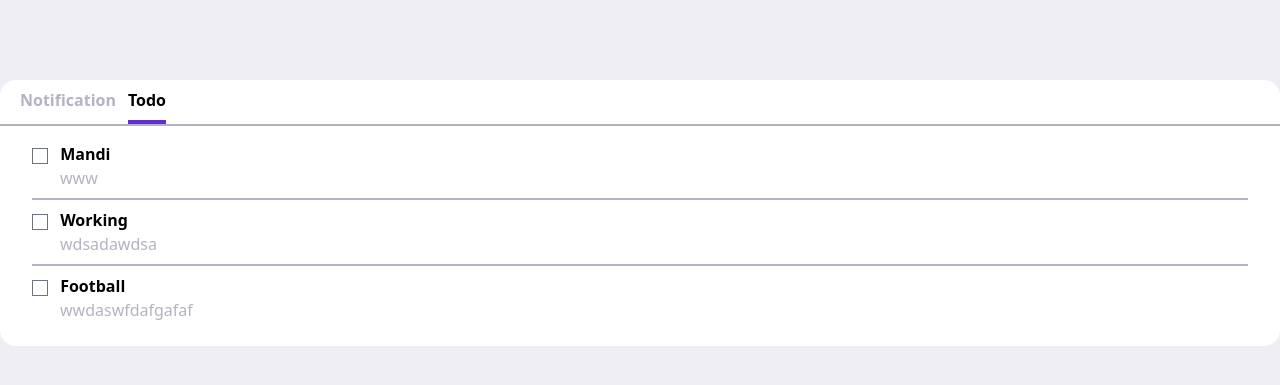
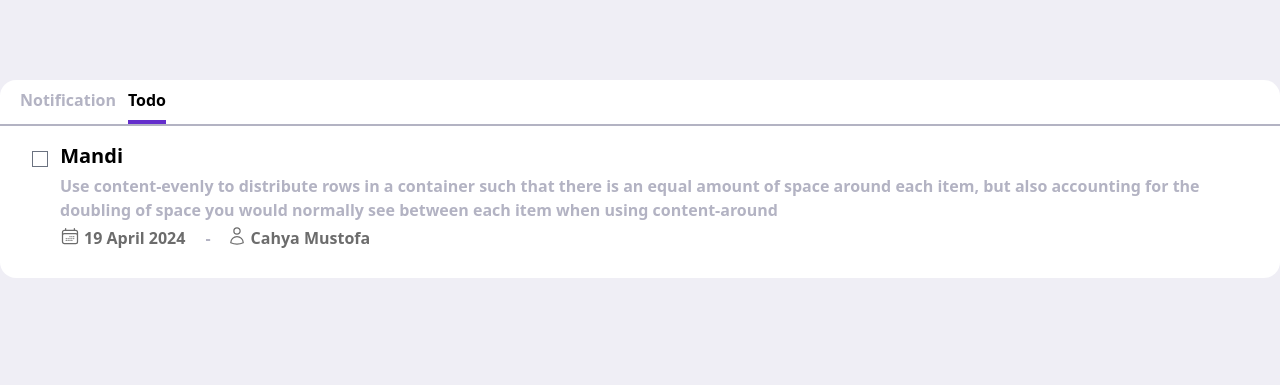
Before and after one commit to MuTofu/Simple-Todo-Django-Tailwind, a Django app: page /todo/ in a window 1280 px wide. Shown: the top 385 px of the page. Run offline with Django 5.2, Linux system fonts and the light colour scheme; some libraries are stand-ins or nearby versions.

Commit message:
Finish list

```diff
--- a/todo/static/css/dist/styles.css
+++ b/todo/static/css/dist/styles.css
@@ -791,6 +791,11 @@ select {
   margin: 5rem;
 }
 
+.mx-1 {
+  margin-left: 0.25rem;
+  margin-right: 0.25rem;
+}
+
 .mx-2 {
   margin-left: 0.5rem;
   margin-right: 0.5rem;
@@ -806,8 +811,29 @@ select {
   margin-right: auto;
 }
 
-.ml-5 {
-  margin-left: 1.25rem;
+.my-3 {
+  margin-top: 0.75rem;
+  margin-bottom: 0.75rem;
+}
+
+.my-4 {
+  margin-top: 1rem;
+  margin-bottom: 1rem;
+}
+
+.mx-4 {
+  margin-left: 1rem;
+  margin-right: 1rem;
+}
+
+.my-2 {
+  margin-top: 0.5rem;
+  margin-bottom: 0.5rem;
+}
+
+.my-1 {
+  margin-top: 0.25rem;
+  margin-bottom: 0.25rem;
 }
 
 .ml-2 {
@@ -818,8 +844,17 @@ select {
   margin-left: 1.75rem;
 }
 
+.ml-3 {
+  margin-left: 0.75rem;
+}
+
 .flex {
   display: flex;
+}
+
+.size-5 {
+  width: 1.25rem;
+  height: 1.25rem;
 }
 
 .w-full {
@@ -838,6 +873,18 @@ select {
           appearance: none;
 }
 
+.content-around {
+  align-content: space-around;
+}
+
+.content-evenly {
+  align-content: space-evenly;
+}
+
+.gap-2 {
+  gap: 0.5rem;
+}
+
 .space-x-1 > :not([hidden]) ~ :not([hidden]) {
   --tw-space-x-reverse: 0;
   margin-right: calc(0.25rem * var(--tw-space-x-reverse));
@@ -848,6 +895,16 @@ select {
   --tw-divide-y-reverse: 0;
   border-top-width: calc(2px * calc(1 - var(--tw-divide-y-reverse)));
   border-bottom-width: calc(2px * var(--tw-divide-y-reverse));
+}
+
+.divide-x > :not([hidden]) ~ :not([hidden]) {
+  --tw-divide-x-reverse: 0;
+  border-right-width: calc(1px * var(--tw-divide-x-reverse));
+  border-left-width: calc(1px * calc(1 - var(--tw-divide-x-reverse)));
+}
+
+.divide-dotted > :not([hidden]) ~ :not([hidden]) {
+  border-style: dotted;
 }
 
 .divide-gray > :not([hidden]) ~ :not([hidden]) {
@@ -887,6 +944,10 @@ select {
   background-color: rgb(255 255 255 / var(--tw-bg-opacity));
 }
 
+.stroke-gray-2 {
+  stroke: #6c6c6c;
+}
+
 .px-3 {
   padding-left: 0.75rem;
   padding-right: 0.75rem;
@@ -899,6 +960,15 @@ select {
 
 .pb-2 {
   padding-bottom: 0.5rem;
+}
+
+.align-middle {
+  vertical-align: middle;
+}
+
+.text-xl {
+  font-size: 1.25rem;
+  line-height: 1.75rem;
 }
 
 .font-bold {
@@ -914,14 +984,11 @@ select {
   color: rgb(179 179 195 / var(--tw-text-opacity));
 }
 
+.text-gray-2 {
+  --tw-text-opacity: 1;
+  color: rgb(108 108 108 / var(--tw-text-opacity));
+}
+
 .peer\/list-1:checked ~ .peer-checked\/list-1\:line-through {
   text-decoration-line: line-through;
 }
-
-.peer\/list-2:checked ~ .peer-checked\/list-2\:line-through {
-  text-decoration-line: line-through;
-}
-
-.peer\/list-3:checked ~ .peer-checked\/list-3\:line-through {
-  text-decoration-line: line-through;
-}
--- a/todo/static_src/tailwind.config.js
+++ b/todo/static_src/tailwind.config.js
@@ -48,6 +48,7 @@ module.exports = {
             'white' : '#ffffff',
             'gray' : '#b3b3c3',
             'purple' : '#642ecc',
+            'gray-2' : '#6c6c6c',
         }
     },
     plugins: [
--- a/todo/templates/base.html
+++ b/todo/templates/base.html
@@ -20,10 +20,25 @@
 
             <div class="flex py-2 select-none">
                 <ul class="mx-8 divide-y-2 divide-gray w-full">
-                    <li class="py-2"><input id="chkbox-1" type="checkbox" class="appearance-none peer/list-1"> <label for="chkbox-1" class="font-semibold peer-checked/list-1:line-through ml-2">Mandi</label> <p class="ml-7 text-gray select-none">www</p></li>
-                    <li class="py-2"><input id="chkbox-2" type="checkbox" class="appearance-none peer/list-2"> <label for="chkbox-2" class="font-semibold peer-checked/list-2:line-through ml-2">Working</label> <p class="ml-7 text-gray select-none">wdsadawdsa</p></li>
-                    <li class="py-2"><input id="chkbox-3" type="checkbox" class="appearance-none peer/list-3"> <label for="chkbox-3" class="font-semibold peer-checked/list-3:line-through ml-2">Football</label> <p class="ml-7 text-gray select-none">wwdaswfdafgafaf</p></li>
+                    <li class="py-2">
+                        <input id="chkbox-1" type="checkbox" class="peer/list-1">
+                        <label for="chkbox-1" class="font-semibold peer-checked/list-1:line-through ml-2 text-xl">Mandi</label>
+                        <p class="ml-7 text-gray select-none font-semibold  my-1">Use content-evenly to distribute rows in a container such that there is an equal amount of space around each item, but also accounting for the doubling of space you would normally see between each item when using content-around</p>
+
+                        <div class="flex ml-7 align-middle my-1">
+                            <svg xmlns="http://www.w3.org/2000/svg" fill="none" viewBox="0 0 24 24" stroke-width="1.5" stroke="currentColor" class="size-5 stroke-gray-2"><path stroke-linecap="round" stroke-linejoin="round" d="M6.75 3v2.25M17.25 3v2.25M3 18.75V7.5a2.25 2.25 0 0 1 2.25-2.25h13.5A2.25 2.25 0 0 1 21 7.5v11.25m-18 0A2.25 2.25 0 0 0 5.25 21h13.5A2.25 2.25 0 0 0 21 18.75m-18 0v-7.5A2.25 2.25 0 0 1 5.25 9h13.5A2.25 2.25 0 0 1 21 11.25v7.5m-9-6h.008v.008H12v-.008ZM12 15h.008v.008H12V15Zm0 2.25h.008v.008H12v-.008ZM9.75 15h.008v.008H9.75V15Zm0 2.25h.008v.008H9.75v-.008ZM7.5 15h.008v.008H7.5V15Zm0 2.25h.008v.008H7.5v-.008Zm6.75-4.5h.008v.008h-.008v-.008Zm0 2.25h.008v.008h-.008V15Zm0 2.25h.008v.008h-.008v-.008Zm2.25-4.5h.008v.008H16.5v-.008Zm0 2.25h.008v.008H16.5V15Z" /></svg>
+                            <p class="mx-1 font-semibold text-gray-2">19 April 2024</p>
+
+                            <p class="mx-4 text-gray font-bold">-</p>
+
+                            <svg xmlns="http://www.w3.org/2000/svg" fill="none" viewBox="0 0 24 24" stroke-width="1.5" stroke="currentColor" class="size-5 stroke-gray-2 "><path stroke-linecap="round" stroke-linejoin="round" d="M15.75 6a3.75 3.75 0 1 1-7.5 0 3.75 3.75 0 0 1 7.5 0ZM4.501 20.118a7.5 7.5 0 0 1 14.998 0A17.933 17.933 0 0 1 12 21.75c-2.676 0-5.216-.584-7.499-1.632Z" /></svg>
+                            <p class="mx-1 font-semibold text-gray-2">Cahya Mustofa</p>
+
+                        </div>
+                    </li>
+
                 </ul>
+
 
             </div>
 
```
